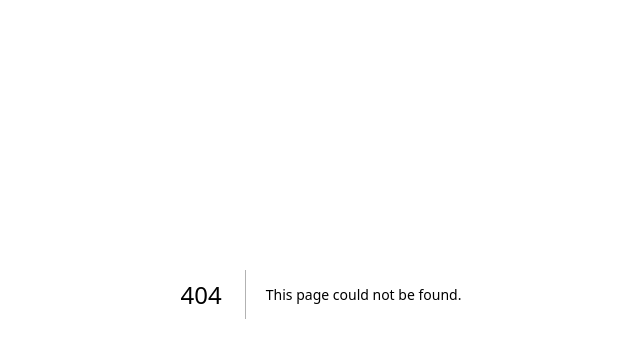
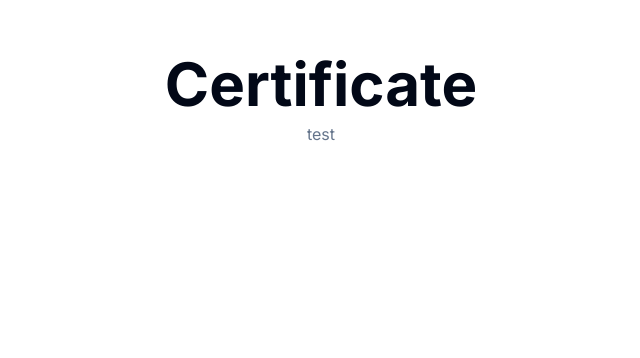
Before and after one commit to omsimos/certi, a Next.js app: page /cert in a window 1280 px wide. Before the commit this address had no page. Shown: the part 106-464 px from the top of the page, without its empty margins (319-959 px from the left). Built offline with nearby package versions, Linux system fonts and the light colour scheme.

Commit message:
feat: fetch search params variable

```diff
--- /dev/null
+++ b/src/app/cert/components/certificate.tsx
@@ -0,0 +1,17 @@
+"use client";
+
+import { useSearchParams } from "next/navigation";
+
+export function Certificate() {
+  const searchParams = useSearchParams();
+  const certId = searchParams.get("id");
+  const eventName = searchParams.get("event");
+
+  return (
+    <div className="text-center pt-40">
+      <h1 className="capitalize font-bold text-6xl"> Certificate</h1>
+      <p className="text-muted-foreground mt-2">{certId}</p>
+      <p className="text-muted-foreground mt-2">{eventName ?? "test"}</p>
+    </div>
+  );
+}
--- /dev/null
+++ b/src/app/cert/page.tsx
@@ -0,0 +1,16 @@
+import { Suspense } from "react";
+import { Certificate } from "./components/certificate";
+
+function Fallback() {
+  return <></>;
+}
+
+export default function CertificatePage() {
+  return (
+    <div>
+      <Suspense fallback={<Fallback />}>
+        <Certificate />
+      </Suspense>
+    </div>
+  );
+}
```
